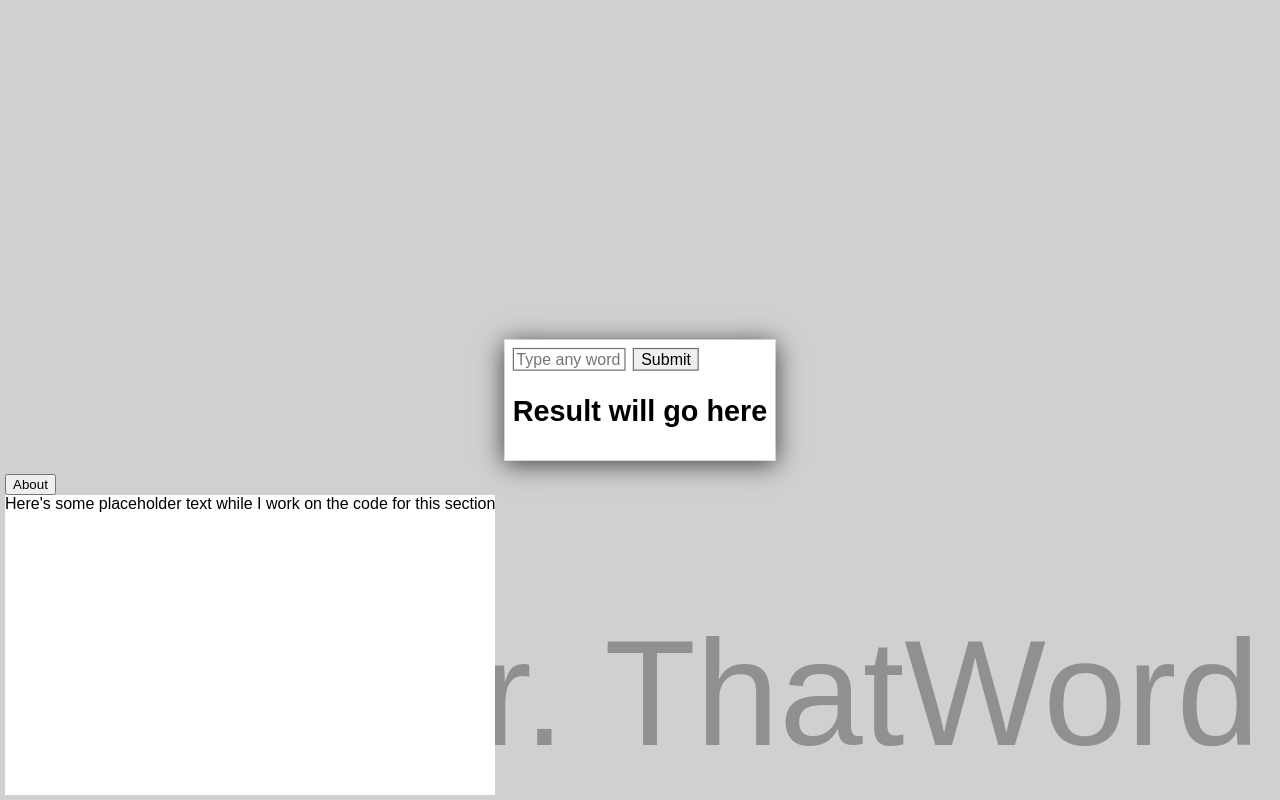
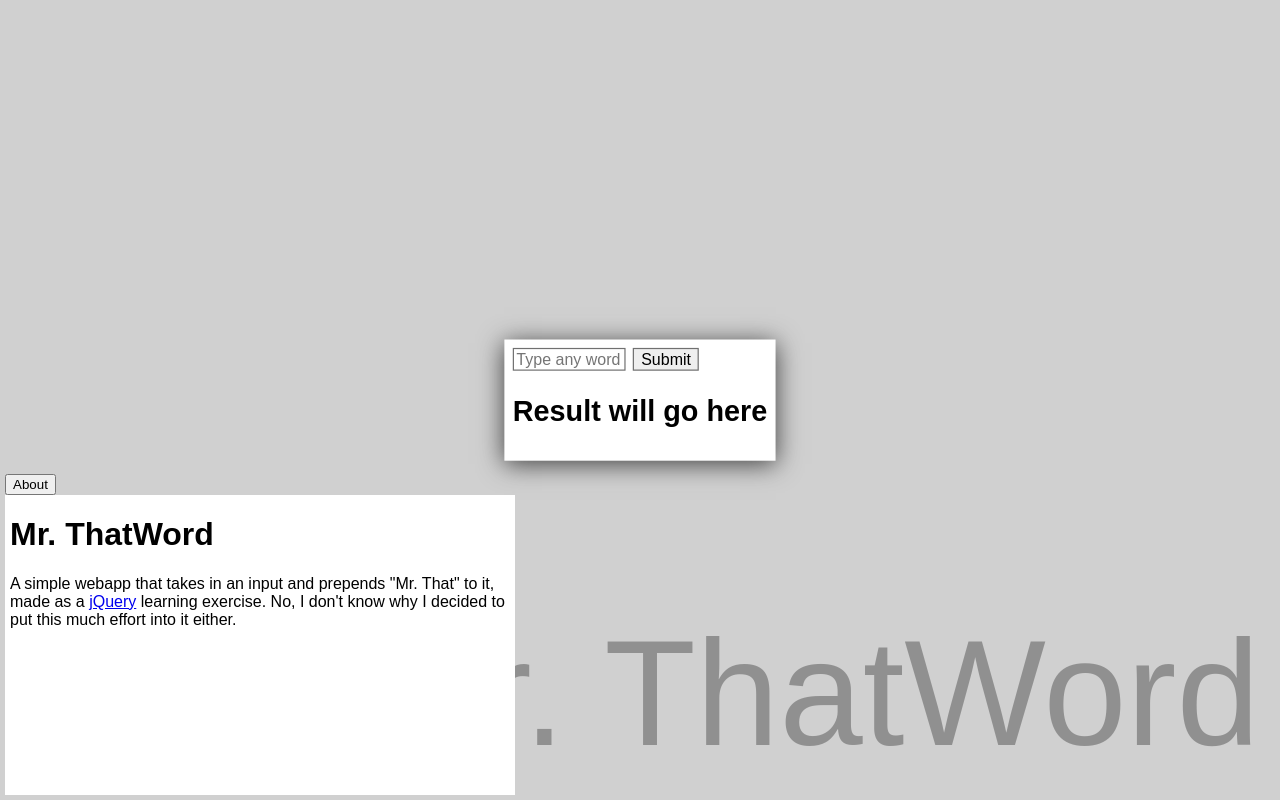
Before and after one commit to ElliottBelardo/mr-thatword, a plain HTML site: page index.html in a window 1280 px wide. Both pictures are taken after a click on the button "About". Drawn offline with nearby package versions, Linux system fonts and the light colour scheme.

Commit message:
Rough draft of about section

```diff
--- a/index.html
+++ b/index.html
@@ -52,9 +52,11 @@
         margin:5px;
       }
       #infodiv {
-        min-width:300px;
+        width:500px;
         min-height:300px;
         background-color:white;
+        overflow:auto;
+        padding: 0px 5px;
       }
     </style>
   </head>
@@ -69,7 +71,8 @@
     <div id="infocontainer">
       <button type="button" name="button">About</button>
       <div id="infodiv" hidden>
-        Here's some placeholder text while I work on the code for this section
+        <h1>Mr. ThatWord</h1>
+        <p>A simple webapp that takes in an input and prepends "Mr. That" to it, made as a <a href="https://jquery.com/">jQuery</a> learning exercise. No, I don't know why I decided to put this much effort into it either.</p>
       </div>
     </div>
   </body>
```
